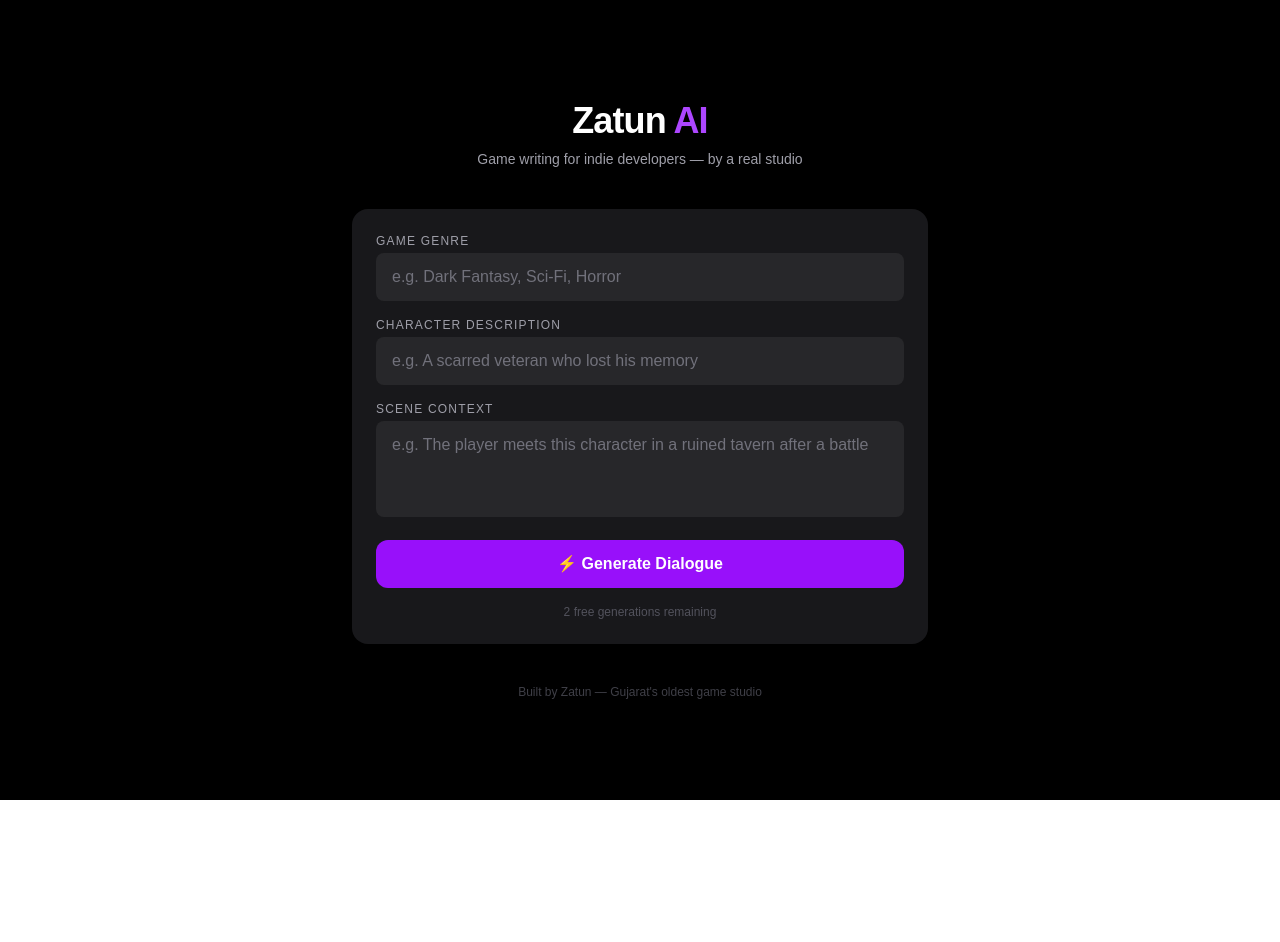
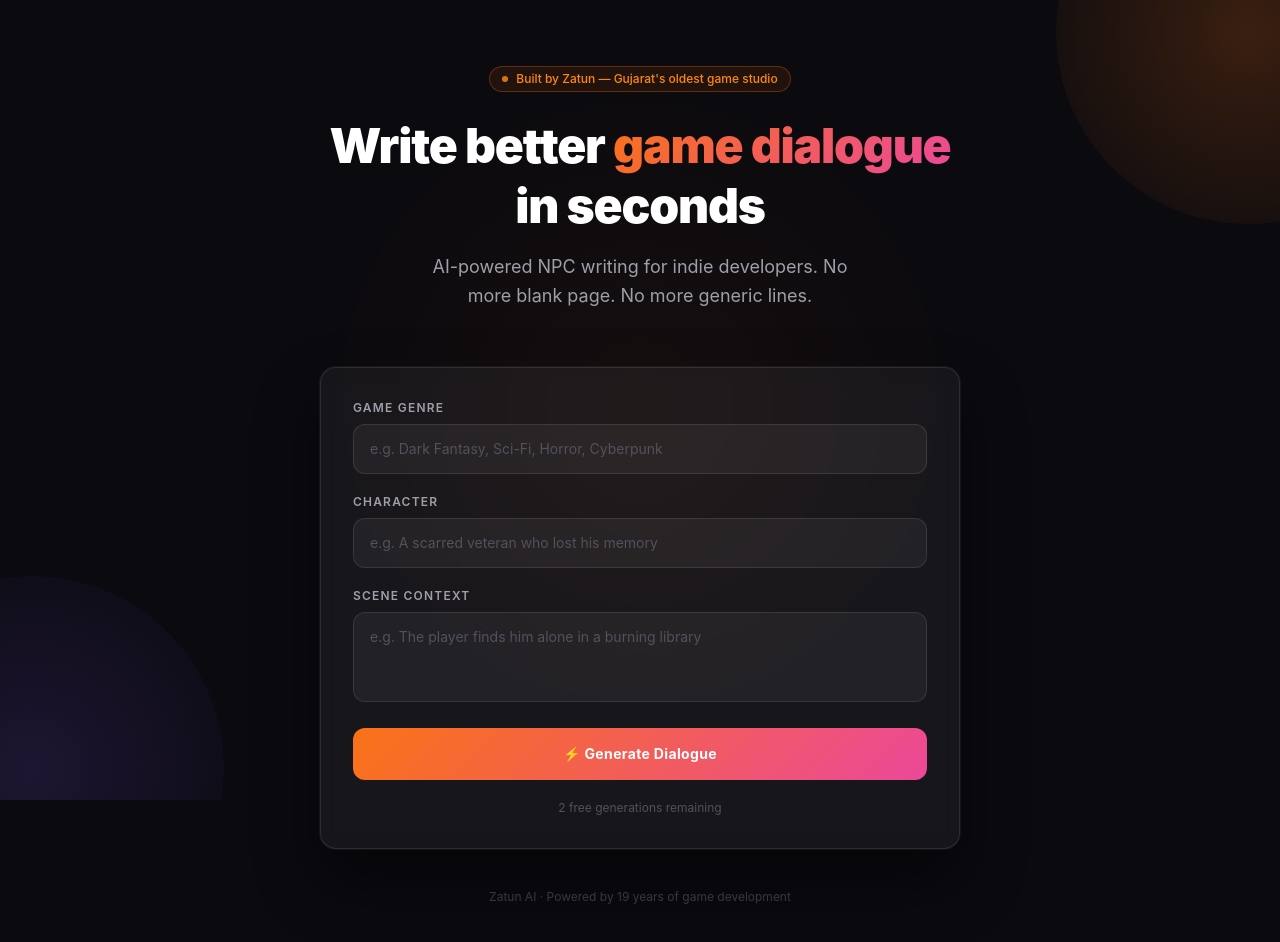
Before and after one commit to rish2323/Zatun-AI, a Next.js app: page / in a window 1280 px wide. Shown: the top 942 px of the page. Before the commit the page ends 800 px from the top, so only its background shows below. Built offline with nearby package versions, Linux system fonts and the light colour scheme.

Commit message:
Premium UI redesign

```diff
--- a/app/page.tsx
+++ b/app/page.tsx
@@ -9,17 +9,13 @@ export default function Home() {
   const [loading, setLoading] = useState(false);
   const [usageCount, setUsageCount] = useState(0);
   const [showPaywall, setShowPaywall] = useState(false);
+  const [copied, setCopied] = useState(false);
 
   const handleGenerate = async () => {
-    if (usageCount >= 2) {
-      setShowPaywall(true);
-      return;
-    }
-    if (!genre || !character || !scene) {
-      alert("Please fill in all fields");
-      return;
-    }
+    if (usageCount >= 2) { setShowPaywall(true); return; }
+    if (!genre || !character || !scene) { alert("Please fill in all fields"); return; }
     setLoading(true);
+    setOutput("");
     try {
       const response = await fetch("/api/generate", {
         method: "POST",
@@ -35,109 +31,144 @@ export default function Home() {
     setLoading(false);
   };
 
+  const handleCopy = () => {
+    navigator.clipboard.writeText(output);
+    setCopied(true);
+    setTimeout(() => setCopied(false), 2000);
+  };
+
   return (
-    <div className="min-h-screen bg-black text-white flex flex-col items-center justify-center px-4">
+    <div className="min-h-screen bg-[#0a0a0f] text-white" style={{fontFamily: "'Inter', sans-serif"}}>
+      {/* Gradient background blobs */}
+      <div className="fixed inset-0 overflow-hidden pointer-events-none">
+        <div className="absolute -top-40 -right-40 w-96 h-96 rounded-full opacity-20" style={{background: "radial-gradient(circle, #f97316, transparent)"}}/>
+        <div className="absolute -bottom-40 -left-40 w-96 h-96 rounded-full opacity-15" style={{background: "radial-gradient(circle, #8b5cf6, transparent)"}}/>
+        <div className="absolute top-1/2 left-1/2 -translate-x-1/2 -translate-y-1/2 w-[600px] h-[600px] rounded-full opacity-5" style={{background: "radial-gradient(circle, #f97316, transparent)"}}/>
+      </div>
+
+      <div className="relative z-10 max-w-2xl mx-auto px-4 py-16">
         {/* Header */}
-      <div className="mb-10 text-center">
-        <h1 className="text-4xl font-bold tracking-tight">
-          Zatun <span className="text-purple-500">AI</span>
+        <div className="text-center mb-14">
+          <div className="inline-flex items-center gap-2 px-3 py-1 rounded-full text-xs font-medium mb-6 border border-orange-500/30 bg-orange-500/10 text-orange-400">
+            <span className="w-1.5 h-1.5 rounded-full bg-orange-400 animate-pulse"/>
+            Built by Zatun — Gujarat's oldest game studio
+          </div>
+          <h1 className="text-5xl font-black tracking-tight mb-4 leading-tight">
+            Write better
+            <span style={{background: "linear-gradient(135deg, #f97316, #ec4899)", WebkitBackgroundClip: "text", WebkitTextFillColor: "transparent"}}> game dialogue</span>
+            <br />in seconds
           </h1>
-        <p className="text-zinc-400 mt-2 text-sm">
-          Game writing for indie developers — by a real studio
+          <p className="text-zinc-400 text-lg max-w-md mx-auto leading-relaxed">
+            AI-powered NPC writing for indie developers. No more blank page. No more generic lines.
           </p>
         </div>
 
-      {/* Input Card */}
-      <div className="w-full max-w-xl bg-zinc-900 rounded-2xl p-6 flex flex-col gap-4 shadow-xl">
+        {/* Main Card */}
+        <div className="rounded-2xl border border-white/10 bg-white/5 backdrop-blur-sm p-8 mb-4" style={{boxShadow: "0 0 0 1px rgba(255,255,255,0.05), 0 32px 64px rgba(0,0,0,0.4)"}}>
+          <div className="space-y-5">
             <div>
-          <label className="text-xs text-zinc-400 uppercase tracking-widest mb-1 block">
-            Game Genre
-          </label>
+              <label className="block text-xs font-semibold text-zinc-400 uppercase tracking-widest mb-2">Game Genre</label>
               <input
-            className="w-full bg-zinc-800 rounded-lg px-4 py-3 text-white placeholder-zinc-500 outline-none focus:ring-2 focus:ring-purple-600"
-            placeholder="e.g. Dark Fantasy, Sci-Fi, Horror"
+                className="w-full bg-white/5 border border-white/10 rounded-xl px-4 py-3.5 text-white placeholder-zinc-600 outline-none transition-all focus:border-orange-500/50 focus:bg-white/8 text-sm"
+                placeholder="e.g. Dark Fantasy, Sci-Fi, Horror, Cyberpunk"
                 value={genre}
                 onChange={(e) => setGenre(e.target.value)}
               />
             </div>
             <div>
-          <label className="text-xs text-zinc-400 uppercase tracking-widest mb-1 block">
-            Character Description
-          </label>
+              <label className="block text-xs font-semibold text-zinc-400 uppercase tracking-widest mb-2">Character</label>
               <input
-            className="w-full bg-zinc-800 rounded-lg px-4 py-3 text-white placeholder-zinc-500 outline-none focus:ring-2 focus:ring-purple-600"
+                className="w-full bg-white/5 border border-white/10 rounded-xl px-4 py-3.5 text-white placeholder-zinc-600 outline-none transition-all focus:border-orange-500/50 focus:bg-white/8 text-sm"
                 placeholder="e.g. A scarred veteran who lost his memory"
                 value={character}
                 onChange={(e) => setCharacter(e.target.value)}
               />
             </div>
             <div>
-          <label className="text-xs text-zinc-400 uppercase tracking-widest mb-1 block">
-            Scene Context
-          </label>
+              <label className="block text-xs font-semibold text-zinc-400 uppercase tracking-widest mb-2">Scene Context</label>
               <textarea
-            className="w-full bg-zinc-800 rounded-lg px-4 py-3 text-white placeholder-zinc-500 outline-none focus:ring-2 focus:ring-purple-600 resize-none"
-            placeholder="e.g. The player meets this character in a ruined tavern after a battle"
+                className="w-full bg-white/5 border border-white/10 rounded-xl px-4 py-3.5 text-white placeholder-zinc-600 outline-none transition-all focus:border-orange-500/50 focus:bg-white/8 text-sm resize-none"
+                placeholder="e.g. The player finds him alone in a burning library"
                 rows={3}
                 value={scene}
                 onChange={(e) => setScene(e.target.value)}
               />
             </div>
+
             <button
               onClick={handleGenerate}
               disabled={loading}
-          className="w-full bg-purple-600 hover:bg-purple-700 transition rounded-xl py-3 font-semibold text-white disabled:opacity-50"
+              className="w-full py-4 rounded-xl font-bold text-white text-sm tracking-wide transition-all disabled:opacity-50 disabled:cursor-not-allowed relative overflow-hidden group"
+              style={{background: loading ? "#374151" : "linear-gradient(135deg, #f97316, #ec4899)"}}
             >
-          {loading ? "Generating..." : "⚡ Generate Dialogue"}
+              <span className="relative z-10">
+                {loading ? (
+                  <span className="flex items-center justify-center gap-2">
+                    <svg className="animate-spin w-4 h-4" fill="none" viewBox="0 0 24 24">
+                      <circle className="opacity-25" cx="12" cy="12" r="10" stroke="currentColor" strokeWidth="4"/>
+                      <path className="opacity-75" fill="currentColor" d="M4 12a8 8 0 018-8V0C5.373 0 0 5.373 0 12h4z"/>
+                    </svg>
+                    Generating...
+                  </span>
+                ) : "⚡ Generate Dialogue"}
+              </span>
             </button>
+
             <p className="text-center text-zinc-600 text-xs">
-          {2 - usageCount} free generation{2 - usageCount !== 1 ? "s" : ""} remaining
+              {Math.max(0, 2 - usageCount)} free generation{2 - usageCount !== 1 ? "s" : ""} remaining
             </p>
+          </div>
         </div>
 
         {/* Output */}
         {output && !showPaywall && (
-        <div className="w-full max-w-xl mt-6 bg-zinc-900 rounded-2xl p-6 shadow-xl">
-          <div className="flex justify-between items-center mb-3">
-            <h2 className="text-sm text-zinc-400 uppercase tracking-widest">
-              Generated Dialogue
-            </h2>
+          <div className="rounded-2xl border border-white/10 bg-white/5 backdrop-blur-sm p-8 mb-4" style={{boxShadow: "0 0 0 1px rgba(249,115,22,0.1), 0 32px 64px rgba(0,0,0,0.4)"}}>
+            <div className="flex justify-between items-center mb-4">
+              <div className="flex items-center gap-2">
+                <div className="w-2 h-2 rounded-full bg-orange-400"/>
+                <span className="text-xs font-semibold text-zinc-400 uppercase tracking-widest">Generated Dialogue</span>
+              </div>
+              <div className="flex gap-2">
                 <button
-              onClick={() => navigator.clipboard.writeText(output)}
-              className="text-xs text-purple-400 hover:text-purple-300"
+                  onClick={handleCopy}
+                  className="text-xs px-3 py-1.5 rounded-lg border border-white/10 text-zinc-400 hover:text-white hover:border-white/20 transition-all"
                 >
-              Copy
+                  {copied ? "✓ Copied" : "Copy"}
                 </button>
-          </div>
-          <p className="text-zinc-100 whitespace-pre-wrap leading-relaxed text-sm">
-            {output}
-          </p>
                 <button
                   onClick={handleGenerate}
-            className="mt-4 w-full border border-zinc-700 hover:border-purple-500 transition rounded-xl py-2 text-sm text-zinc-400 hover:text-white"
+                  disabled={loading}
+                  className="text-xs px-3 py-1.5 rounded-lg border border-orange-500/30 text-orange-400 hover:bg-orange-500/10 transition-all"
                 >
                   Regenerate
                 </button>
+              </div>
+            </div>
+            <p className="text-zinc-200 whitespace-pre-wrap leading-relaxed text-sm">{output}</p>
           </div>
         )}
 
         {/* Paywall */}
         {showPaywall && (
-        <div className="w-full max-w-xl mt-6 bg-zinc-900 rounded-2xl p-6 shadow-xl text-center">
-          <h2 className="text-xl font-bold mb-2">You've used your free generations</h2>
-          <p className="text-zinc-400 text-sm mb-6">
+          <div className="rounded-2xl border border-orange-500/20 bg-white/5 backdrop-blur-sm p-8 text-center" style={{boxShadow: "0 0 40px rgba(249,115,22,0.1)"}}>
+            <div className="w-12 h-12 rounded-2xl mx-auto mb-4 flex items-center justify-center text-2xl" style={{background: "linear-gradient(135deg, #f97316, #ec4899)"}}>
+              ⚡
+            </div>
+            <h2 className="text-2xl font-black mb-2">You're on a roll</h2>
+            <p className="text-zinc-400 text-sm mb-6 max-w-sm mx-auto">
               Unlock unlimited game dialogue, quest narratives, character backstories and more.
             </p>
-          <button className="w-full bg-purple-600 hover:bg-purple-700 transition rounded-xl py-3 font-semibold text-white">
+            <button className="w-full py-4 rounded-xl font-bold text-white text-sm tracking-wide mb-3" style={{background: "linear-gradient(135deg, #f97316, #ec4899)"}}>
               Get Pro — $9/month
             </button>
-          <p className="text-zinc-600 text-xs mt-3">Cancel anytime</p>
+            <p className="text-zinc-600 text-xs">Cancel anytime · Used by indie devs worldwide</p>
           </div>
         )}
 
-      <p className="text-zinc-700 text-xs mt-10">
-        Built by Zatun — Gujarat's oldest game studio
+        {/* Footer */}
+        <p className="text-center text-zinc-700 text-xs mt-10">
+          Zatun AI · Powered by 19 years of game development
         </p>
       </div>
-  );
-}
+    </div>
+  )}
```
Lines whose indentation alone changed are shown as unchanged.
